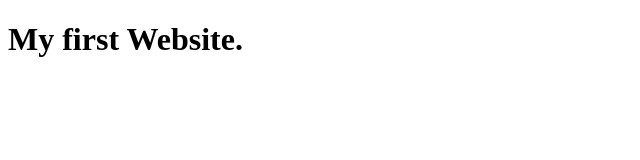
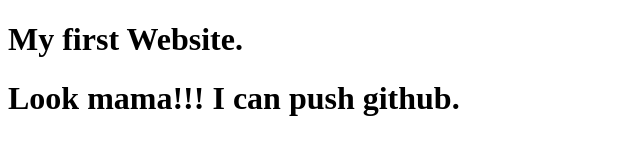
Before and after one commit to usratritu/my-first-website, a plain HTML site: page index.html in a window 1280 px wide. Shown: the whole page, without its empty margins (0-640 px from the left). Drawn offline with Linux system fonts and the light colour scheme.

Commit message:
learned github

```diff
--- a/index.html
+++ b/index.html
@@ -8,5 +8,6 @@
 </head>
 <body>
   <h1>My first Website.</h1>
+  <h1>Look mama!!! I can push github.</h1>
 </body>
 </html>
```
